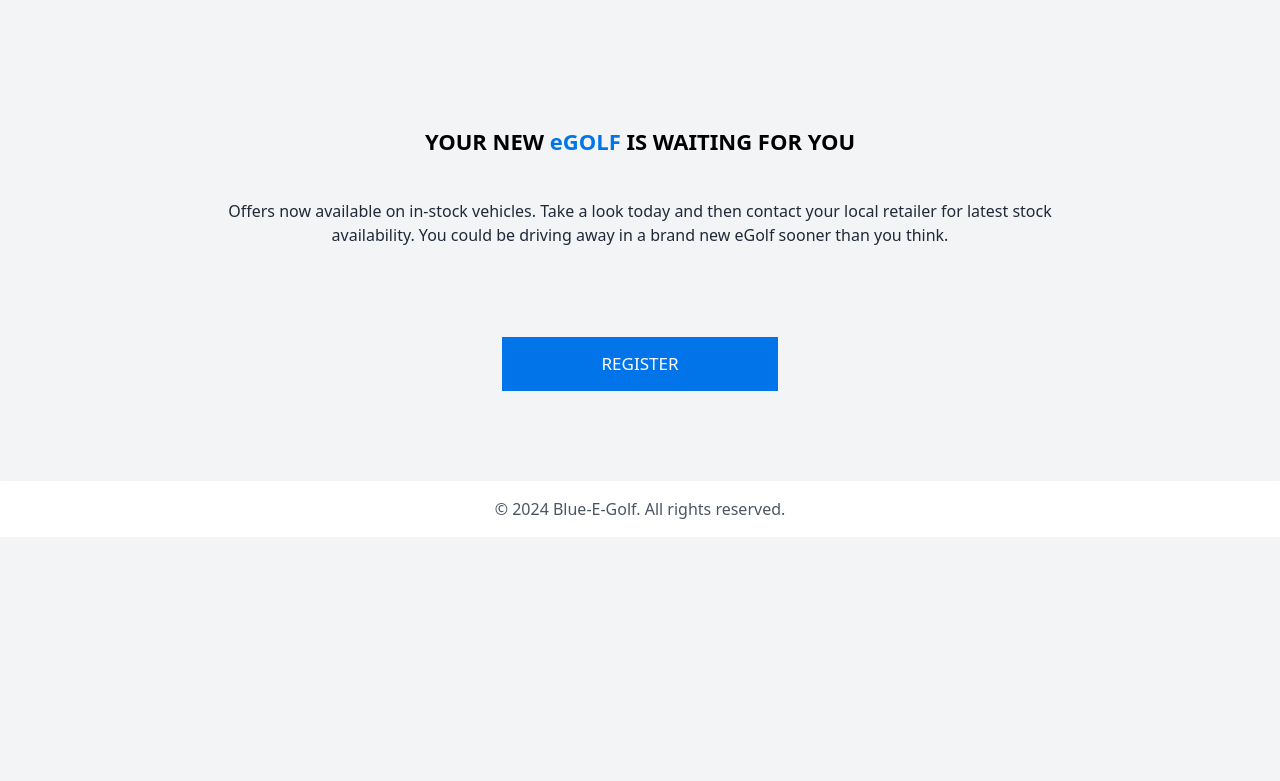
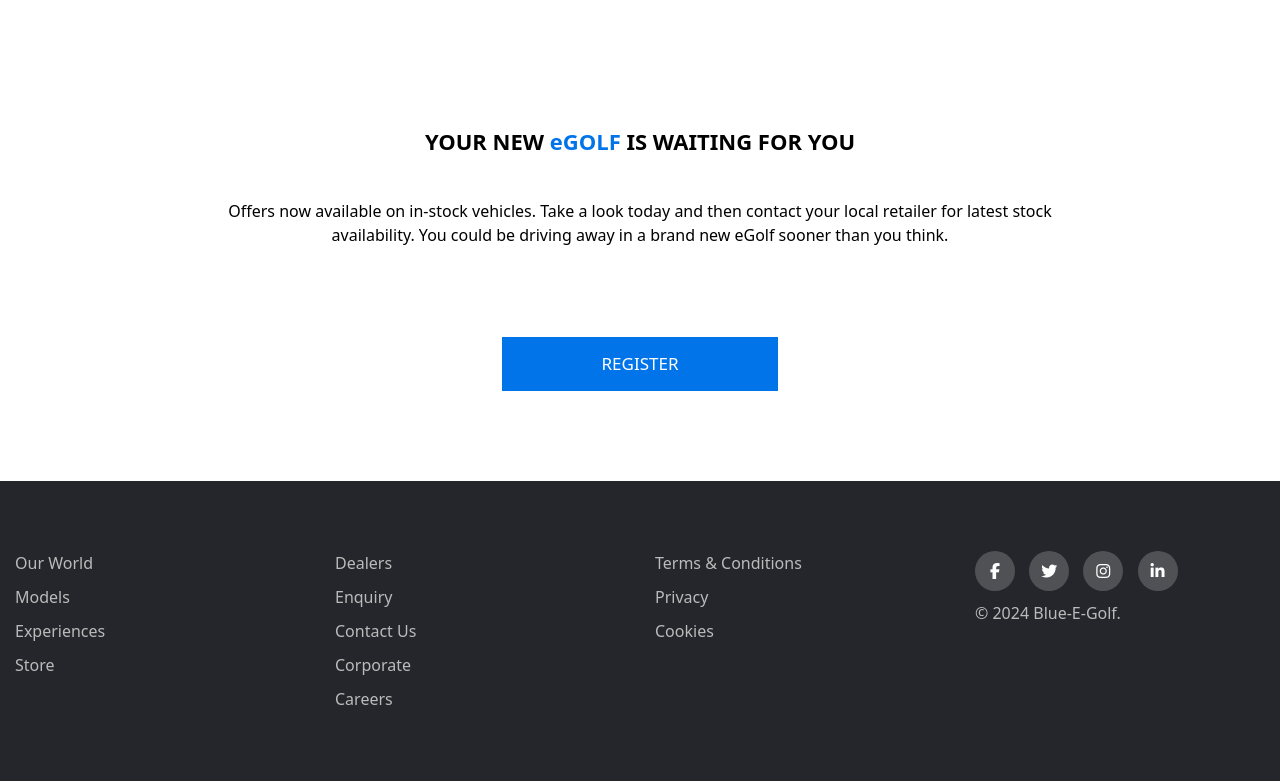
Before and after one commit to CiprianBoamba/blue-e-golf, a plain HTML site: page index.html in a window 1280 px wide. Shown: the part 1534-2315 px from the top of the page. Before the commit the page ends 2071 px from the top, so only its background shows below. Drawn offline with nearby package versions, Linux system fonts and the light colour scheme.

Commit message:
footer-resolve

```diff
--- a/app.js
+++ b/app.js
@@ -1,3 +1,23 @@
+/**  -- Navbar Animation-- */
+window.addEventListener('scroll', function () {
+  if (window.scrollY > 50) {
+    gsap.to('.main-nav', { backgroundColor: '#000000', duration: 0.5 });
+
+    gsap.to('#katman_1', { scale: 0.8, duration: 0.5 });
+
+    gsap.to('.center-line', { autoAlpha: 0, duration: 0.5 });
+
+    gsap.to('.main-logo', { marginTop: '-46px', duration: 0.5 });
+  } else {
+    gsap.to('.main-nav', { backgroundColor: 'transparent', duration: 0.5 });
+    gsap.to('#katman_1', { scale: 1, duration: 0.5 });
+
+    gsap.to('.center-line', { autoAlpha: 1, duration: 0.5 });
+
+    gsap.to('.main-logo', { marginTop: '-30px', duration: 0.5 });
+  }
+});
+
 /**  -- Hamburger Menu Functionality -- */
 
 const menuToggleOpen = document.querySelector('#menu-toggle-open');
--- a/index.html
+++ b/index.html
@@ -19,12 +19,12 @@
     <link rel="stylesheet" href="style.css" />
     <title>Blue-E-Golf</title>
   </head>
-  <body class="bg-gray-100 text-gray-800">
+  <body >
     <header>
       <!-- Navigation section -->
       <nav class="fixed w-full z-10 top-0 left-0 main-nav">
         <div
-          class="main-bar p-2 flex items-center content-center justify-between"
+          class="main-bar py-2 px-8 flex items-center content-center justify-between"
         >
           <div
             class="left-menu flex items-center content-center justify-center"
@@ -205,12 +205,7 @@
 <section id="text-hover">
   <div class="w-full section-text" >
     <div class="hover-text">
-      <h1 class="text">" The New e-Golf is here</h1>
-      <h1 class="text">Sustainable Mobility</h1>
-      <h1 class="text">Join the Green Revolution</h1>
-      <h1 class="text">Drive the Change </h1>
-      <h1 class="text">Engineered for Tomorrow,</h1>
-      <h1 class="text">Available Today "</h1>
+      <h1 class="text">" Embrace the Future of Driving with the New e-Golf: Your Path to Sustainable Mobility Starts Today</h1>
     </div>
   </div>
 </section>
@@ -253,7 +248,7 @@
                   </div>
                         <div class="input_field select_option">
                           <select>
-                            <option>Select a country</option>
+                            <option>Select Model</option>
                             <option>Option 1</option>
                             <option>Option 2</option>
                           </select>
@@ -278,9 +273,54 @@
     </section>
 
     <!-- Footer -->
-    <footer class="bg-white text-center text-gray-600 py-4 shadow-lg">
-      © 2024 Blue-E-Golf. All rights reserved.
-    </footer>
+    <footer class="footer">
+      <div class="container">
+        <div class="footer-row">
+          <div class="footer-col">
+            <ul>
+              <li><a href="#">Our World</a></li>
+              <li><a href="#">Models</a></li>
+              <li><a href="#">Experiences</a></li>
+              <li><a href="#">Store</a></li>
+            </ul>
+          </div>
+          <div class="footer-col">
+            <ul>
+              <li><a href="#">Dealers</a></li>
+              <li><a href="#">Enquiry</a></li>
+              <li><a href="#">Contact us</a></li>
+              <li><a href="#">Corporate</a></li>
+              <li><a href="#">Careers</a></li>
+            </ul>
+          </div>
+          <div class="footer-col">
+
+            <ul>
+              <li><a href="#">Terms & Conditions</a></li>
+              <li><a href="#">Privacy</a></li>
+              <li><a href="#">Cookies</a></li>
+            </ul>
+          </div>
+          <div class="footer-col">
+
+            <div class="social-links">
+              <a href="#"><i class="fab fa-facebook-f"></i></a>
+              <a href="#"><i class="fab fa-twitter"></i></a>
+              <a href="#"><i class="fab fa-instagram"></i></a>
+              <a href="#"><i class="fab fa-linkedin-in"></i></a>
+            </div>
+            <div class="footer-copyright">
+              © 2024 Blue-E-Golf.
+            </div>
+          </div>
+        </div>
+
+        </div>
+
+
+      </div>
+   </footer>
+
     <script src="https://cdnjs.cloudflare.com/ajax/libs/gsap/3.12.5/gsap.min.js"></script>
 
     <!-- Include jQuery from a CDN -->
@@ -297,7 +337,7 @@
     <script src="https://cdnjs.cloudflare.com/ajax/libs/gsap/3.10.4/gsap.min.js"></script>
     <!-- ScrollTrigger Plugin -->
     <script src="https://cdnjs.cloudflare.com/ajax/libs/gsap/3.10.4/ScrollTrigger.min.js"></script>
-
+    <script src="https://cdnjs.cloudflare.com/ajax/libs/gsap/3.10.4/gsap.min.js"></script>
 <script src="https://cdnjs.cloudflare.com/ajax/libs/gsap/3.10.4/ScrollToPlugin.min.js"></script>
 
 
--- a/style.css
+++ b/style.css
@@ -806,7 +806,90 @@
 #add {
   margin: 10px;
 }
-/* Mobile Device */
+
+/* ---- Footer ---- */
+.container {
+  max-width: 1170px;
+  margin: auto;
+}
+.footer-row {
+  display: flex;
+  flex-wrap: wrap;
+}
+ul {
+  list-style: none;
+}
+.footer {
+  background-color: #24262b;
+  padding: 70px 0;
+}
+.footer-col {
+  width: 25%;
+  padding: 0 15px;
+}
+.footer-col h4 {
+  font-size: 18px;
+  color: #ffffff;
+  text-transform: capitalize;
+  margin-bottom: 35px;
+  font-weight: 500;
+  position: relative;
+}
+.footer-col h4::before {
+  content: '';
+  position: absolute;
+  left: 0;
+  bottom: -10px;
+  background-color: #e91e63;
+  height: 2px;
+  box-sizing: border-box;
+  width: 50px;
+}
+.footer-col ul li:not(:last-child) {
+  margin-bottom: 10px;
+}
+.footer-col ul li a {
+  font-size: 16px;
+  text-transform: capitalize;
+  color: #ffffff;
+  text-decoration: none;
+  font-weight: 300;
+  color: #bbbbbb;
+  display: block;
+  transition: all 0.3s ease;
+}
+.footer-col ul li a:hover {
+  color: #ffffff;
+  padding-left: 8px;
+}
+.footer-col .social-links a {
+  display: inline-block;
+  height: 40px;
+  width: 40px;
+  background-color: rgba(255, 255, 255, 0.2);
+  margin: 0 10px 10px 0;
+  text-align: center;
+  line-height: 40px;
+  border-radius: 50%;
+  color: #ffffff;
+  transition: all 0.5s ease;
+}
+.footer-col .social-links a:hover {
+  color: #24262b;
+  background-color: #ffffff;
+}
+.footer-copyright {
+  font-size: 16px;
+  text-transform: capitalize;
+  color: #ffffff;
+  text-decoration: none;
+  font-weight: 300;
+  color: #bbbbbb;
+  display: block;
+  transition: all 0.3s ease;
+}
+
+/* ---- Mobile Device ---- */
 
 @media (max-width: 575px) {
   .modal-body .col-sm-4 {
@@ -827,7 +910,6 @@
   .next_btn {
     right: 50px;
   }
-  /* ----  Hamburger-menu ----  */
 
   /* ---- Search Button ---- */
 
@@ -879,7 +961,7 @@
     background-repeat: no-repeat;
   }
   .text {
-    font-size: 32px;
+    font-size: 26px;
   }
   .text:first-of-type {
     margin-left: -12px;
@@ -896,4 +978,14 @@
   .discover-content {
     padding: 20px 12px;
   }
+
+  .form_wrapper {
+    width: 364px;
+    margin: 40% auto 0;
+  }
+  /* ---- Footer ---- */
+  .footer-col {
+    width: 50%;
+    margin-bottom: 30px;
+  }
 }
```
